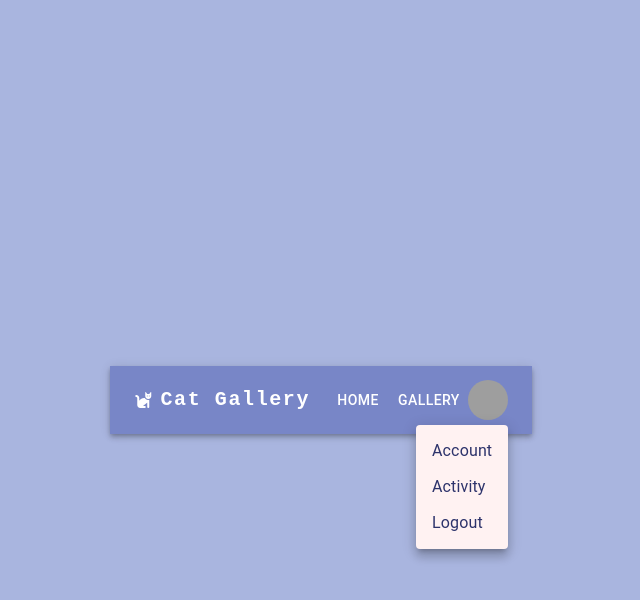
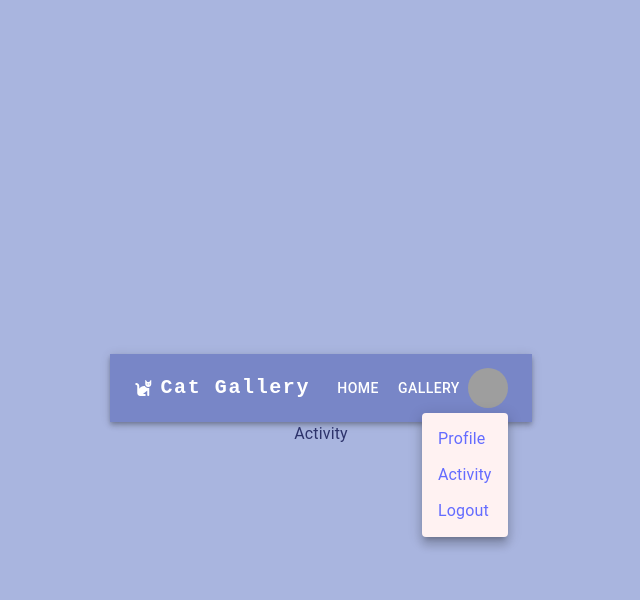
Before and after one commit to loklokyuen/cat-gallery, a React (Vite) app: page /activity in a window 1280 px wide. Both pictures are taken after a click on the button "Open settings". Shown: the top 600 px of the page, without its empty margins (319-959 px from the left). Built offline with nearby package versions, Linux system fonts and the light colour scheme; grey boxes are pictures that could not be loaded.

Commit message:
feat: add routing to pages with navlink

```diff
--- a/src/App.jsx
+++ b/src/App.jsx
@@ -4,6 +4,9 @@ import { Route, Routes } from 'react-router'
 import NavBar from './components/NavBar'
 import Home from './components/Home'
 import { createTheme, CssBaseline, ThemeProvider } from '@mui/material'
+import Gallery from './components/Gallery'
+import Profile from './components/Profile'
+import Activity from './components/Activity'
 
 
 function App() {
@@ -35,6 +38,11 @@ function App() {
       <NavBar/>
       <Routes>
         <Route path='/' element={<Home />}/>
+        <Route path='/home' element={<Home />}/>
+        <Route path='/gallery' element={<Gallery />}/>
+        <Route path='/profile' element={<Profile />}/>
+        <Route path='/activity' element={<Activity />}/>
+        <Route path='*' element={<p>Page not found :\</p>}/>
       </Routes>
       </ThemeProvider>
     </>
--- /dev/null
+++ b/src/components/Activity.jsx
@@ -0,0 +1,3 @@
+export default function Activity(){
+    return <>Activity</>
+}
--- /dev/null
+++ b/src/components/Gallery.jsx
@@ -0,0 +1,6 @@
+
+export default function Gallery(){
+    return <>
+        Gallery
+    </>
+}
--- a/src/components/Home.jsx
+++ b/src/components/Home.jsx
@@ -1,5 +1,9 @@
-function Home(){
-    return <>This is home</>
+import { FormControl } from "@mui/material";
+
+export default function Home(){
+    return <>
+        <FormControl>
+            Home
+        </FormControl>
+    </>
 }
-
-export default Home;
--- a/src/components/NavBar.jsx
+++ b/src/components/NavBar.jsx
@@ -1,10 +1,11 @@
 import { AppBar, Avatar, Box, Button, Container, IconButton, Menu, MenuItem, Toolbar, Tooltip, Typography } from "@mui/material";
 import MenuIcon from '@mui/icons-material/Menu';
 import { useState } from "react";
+import { NavLink } from "react-router";
 
 function NavBar(){
     const pages = ['Home', 'Gallery'];
-    const settings = ['Account', 'Activity', 'Logout'];
+    const settings = ['Profile', 'Activity', 'Logout'];
     const [anchorElNav, setAnchorElNav] = useState(null);
     const [anchorElUser, setAnchorElUser] = useState(null);
 
@@ -26,7 +27,7 @@ function NavBar(){
     return <AppBar position="static">
         <Container maxWidth="xl">
             <Toolbar disableGutters>
-                {/* for xs/mobile view */}
+                {/* for xs/mobile view, show a menu icon instead of expanding the list of pages */}
                 <Box sx={{ flexGrow: 1, display: { xs: 'flex', md: 'none' } }}>
                     <IconButton
                     size="large"
@@ -55,9 +56,11 @@ function NavBar(){
                         sx={{ display: { xs: 'block', md: 'none' } }}
                         >
                         {pages.map((page) => (
-                            <MenuItem key={page} onClick={handleCloseNavMenu}>
-                            <Typography sx={{ textAlign: 'center' }}>{page}</Typography>
-                            </MenuItem>
+                            <NavLink key={page} to={'/'+page}>
+                                <MenuItem  onClick={handleCloseNavMenu}>
+                                <Typography sx={{ textAlign: 'center' }}>{page}</Typography>
+                                </MenuItem>
+                            </NavLink>
                         ))}
                     </Menu>
                 </Box>
@@ -115,9 +118,11 @@ function NavBar(){
                     onClose={handleCloseUserMenu}
                     >
                     {settings.map((setting) => (
-                        <MenuItem key={setting} onClick={handleCloseUserMenu}>
-                        <Typography sx={{ textAlign: 'center' }}>{setting}</Typography>
-                        </MenuItem>
+                        <NavLink key={setting} to={'/'+setting}>
+                            <MenuItem key={setting} onClick={handleCloseUserMenu}>
+                            <Typography sx={{ textAlign: 'center' }}>{setting}</Typography>
+                            </MenuItem>
+                        </NavLink>
                     ))}
                     </Menu>
                 </Box>
--- /dev/null
+++ b/src/components/Profile.jsx
@@ -0,0 +1,3 @@
+export default function Profile(){
+    return <>Profile</>
+}
```
